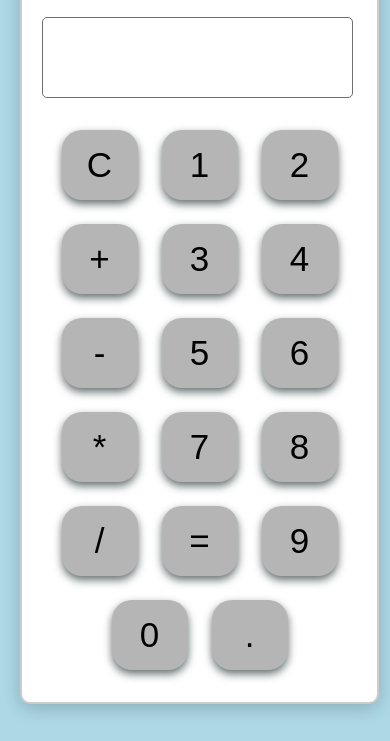
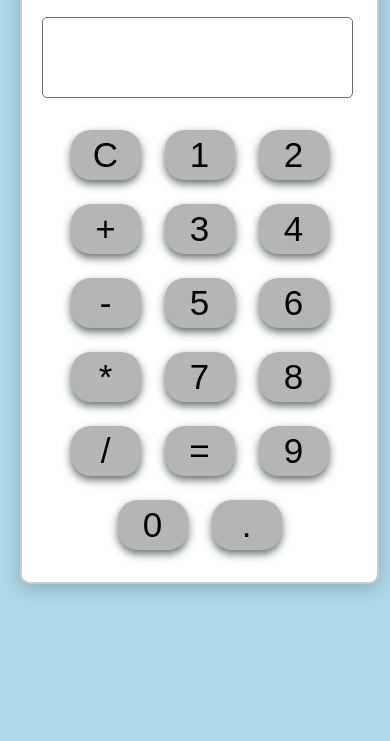
Before and after one commit to omkarprajapati0/calculator, a plain HTML site: page index.html in a window 390 px wide. Shown: the part 103-844 px from the top of the page. Drawn offline with Linux system fonts and the light colour scheme.

Commit message:
Adjust button size for small screens

```diff
--- a/index.html
+++ b/index.html
@@ -77,14 +77,15 @@ h1{
 @media  (max-width: 400px) {
     body{
         margin: 0px;
+        overflow: hidden;
     }
     .main {
        /* margin-top: 30px; */
        width:90%;
     }
     .btn {
-        width: 76px;
-        height: 70px;
+        width: 70px;
+        height: 50px;
         font-size: 35px;
         margin: 12px;
        }
```
